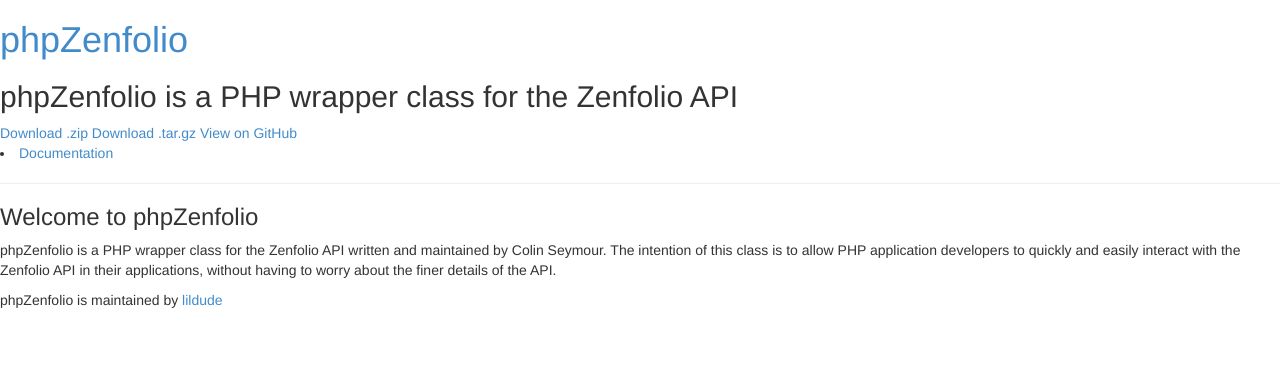
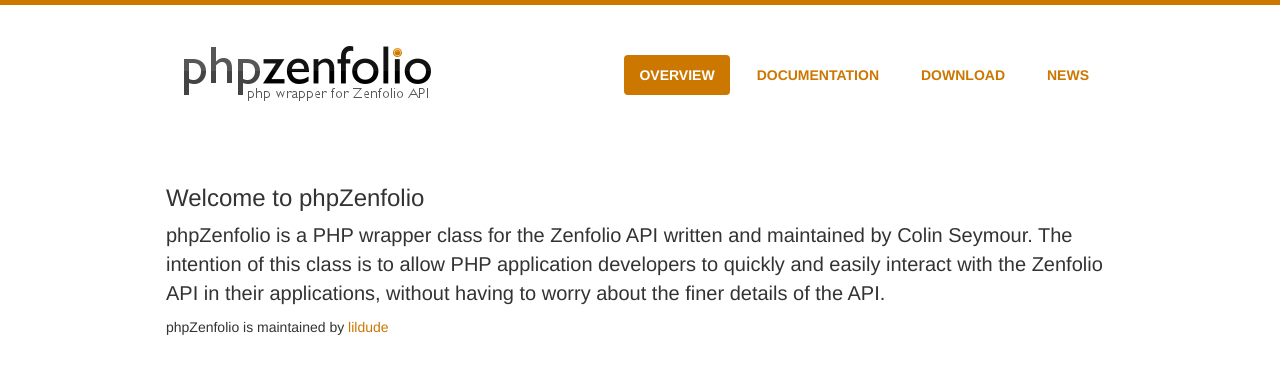
Before and after one commit to lildude/phpZenfolio, a Jekyll site: the page built from index.html, in a window 1280 px wide. Shown: the top 374 px of the page. Built offline with Jekyll 4.4.1, drawn with Linux system fonts in a browser that asks for light colours.

Commit message:
Starting to make things look nicer

```diff
--- a/_includes/header.html
+++ b/_includes/header.html
@@ -13,20 +13,19 @@
 	</head>
 
 	<body>
-		<div id="container">
-			<div class="inner">
+		<div class="container">
 
-				<header>
-					<a href="{{ site.baseurl }}"><h1>phpZenfolio</h1></a>
-					<h2>phpZenfolio is a PHP wrapper class for the Zenfolio API</h2>
-				</header>
+			<div class="header clearfix">
+				<ul class="nav nav-pills main-nav pull-right">
+					<li class="active"><a href="#">Overview</a></li>
+					<li><a href="#">Documentation</a></li>
+					<li><a href="#">Download</a></li>
+					<li><a href="#">News</a></li>
+				</ul>
+				<h1 class="text-muted">{{ site.name }}</h1>
+			</div>
 
-				<section id="downloads" class="clearfix">
-					<a href="https://github.com/lildude/phpZenfolio/archive/1.2.zip" id="download-zip" class="button"><span>Download .zip</span></a>
-					<a href="https://github.com/lildude/phpZenfolio/archive/1.2.tar.gz" id="download-tar-gz" class="button"><span>Download .tar.gz</span></a>
-					<a href="https://github.com/lildude/phpZenfolio" id="view-on-github" class="button"><span>View on GitHub</span></a>
-				</section>
-
+<!--
 				<section id="pages" class="clearfix">
 					{% for page in site.pages %}
 						{% if page.title != 'phpZenfolio' %}
@@ -34,6 +33,6 @@
 						{% endif %}
 					{% endfor %}
 				</section>
-				<hr>
+			-->
 
-				<section id="main_content">
+				<section class="main_content">
--- a/css/style.css
+++ b/css/style.css
@@ -0,0 +1,50 @@
+body {
+  border-top: 5px solid #C70;
+}
+
+a {
+  color: #C70;
+}
+
+.container {
+  max-width: 978px;
+}
+
+.header {
+  height: 100px;
+  margin: 40px auto;
+}
+
+.header h1 {
+  background: transparent url('../images/phpZenfolio-logo.png') no-repeat scroll 0 -18px;
+  text-indent: -9999px;
+  height: 60px;
+  margin-top: 0;
+}
+
+.header a:hover {
+  color: #C70;
+}
+
+.main-nav {
+  margin-top: 10px;
+}
+
+.main-nav li {
+  margin-right: 10px;
+}
+
+.main-nav a {
+  text-transform: uppercase;
+  font-weight: bold;
+}
+
+.nav-pills>li.active>a,
+.nav-pills>li.active>a:hover,
+.nav-pills>li.active>a:focus {
+  background-color: #C70;
+}
+
+.main_content {
+  font-size: 20px;
+}
```
